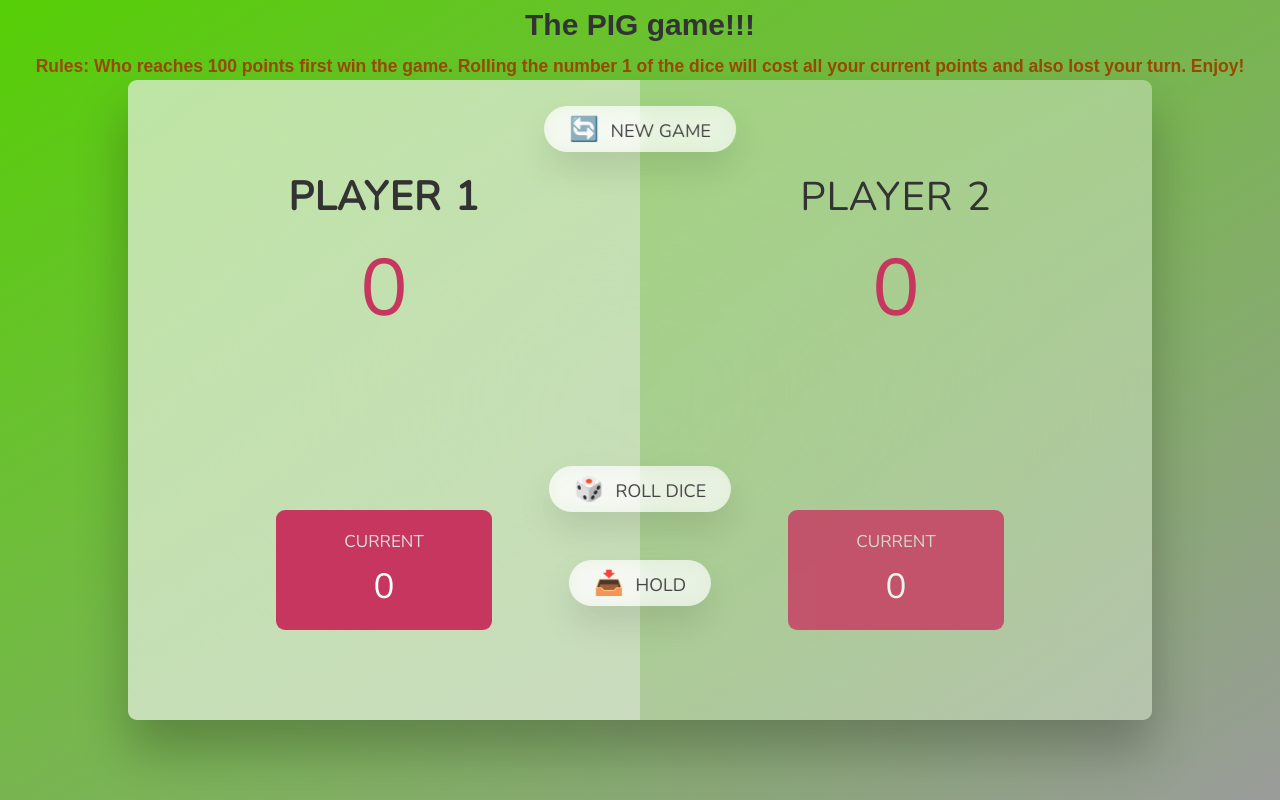
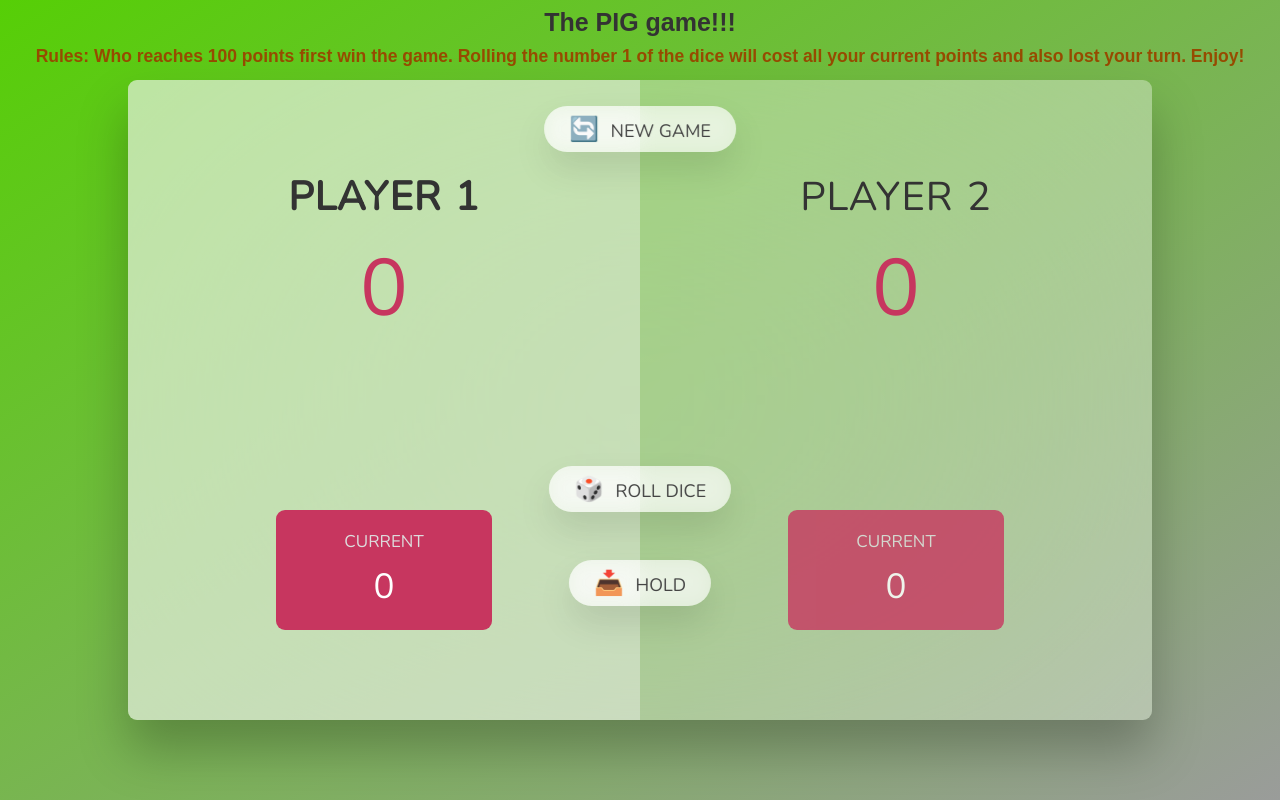
Before and after one commit to AndrewDev1720/CSDS221_PigGame, a plain HTML site: page index.html in a window 1280 px wide. Drawn offline with nearby package versions, Linux system fonts and the light colour scheme.

Commit message:
Final last commit

```diff
--- a/style.css
+++ b/style.css
@@ -10,7 +10,7 @@ html {
   box-sizing: border-box;
 }
 h1 {
-  font-size: 3rem;
+  font-size: 2.5rem;
   font-family: "Raleway", sans-serif;
   font-weight: 800;
   position: absolute;
@@ -21,7 +21,7 @@ h3 {
   font-family: "Raleway", sans-serif;
   position: absolute;
   color: "#964B00";
-  top: 7%;
+  top: 5.75%;
 }
 .background-image {
   background-image: linear-gradient(to top left, #9a9c9a 0%, #56cf06 100%);
```
